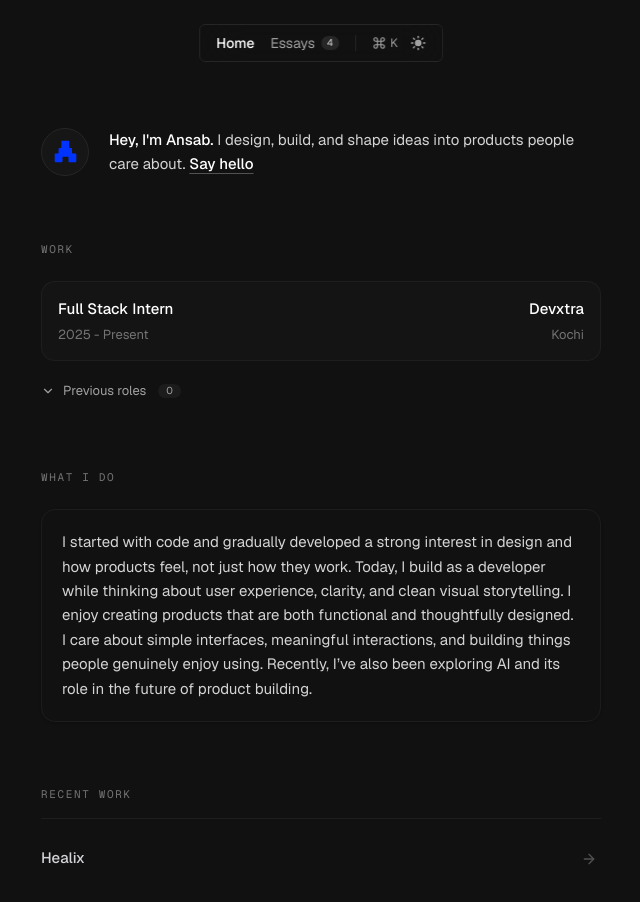
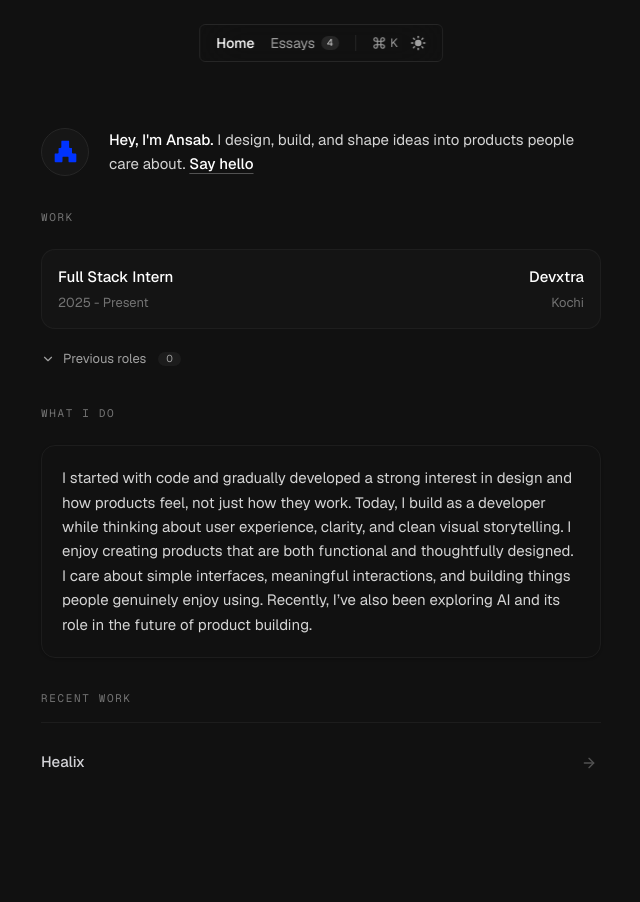
Before and after one commit to ansabazys/portfolio, a Next.js app: page / in a window 1280 px wide. Shown: the top 902 px of the page, without its empty margins (319-959 px from the left). Built offline with nearby package versions, Linux system fonts and the light colour scheme.

Commit message:
fix(layout): layout changed

```diff
--- a/src/app/page.tsx
+++ b/src/app/page.tsx
@@ -6,10 +6,10 @@ import { ArrowRight, ChevronDown } from "lucide-react";
 export default function Home() {
   return (
     <main className="min-h-screen bg-[#FAFAFA] dark:bg-[#111111] text-neutral-600 dark:text-[#A1A1AA] flex justify-center px-4 sm:px-6 pt-32 pb-32 font-sans selection:bg-neutral-200 dark:selection:bg-neutral-800 transition-colors">
-      <div className="w-full max-w-[560px] flex flex-col gap-16">
+      <div className="w-full max-w-[560px] flex flex-col gap-8">
         {/* Profile Section */}
         <section className="flex gap-5 items-start">
-          <div className="w-12 h-12 rounded-full overflow-hidden shrink-0 bg-neutral-200 dark:bg-[#161616] border border-neutral-300 dark:border-neutral-800 flex items-center justify-center transition-colors">
+          <div className="w-12 h-12 rounded-full overflow-hidden shrink-0  dark:bg-[#161616] border border-neutral-300 dark:border-neutral-800 flex items-center justify-center transition-colors">
             <Image src={Logo} width={23} alt="A" />
           </div>
           <p className="text-[15px] leading-relaxed text-neutral-600 dark:text-neutral-300 transition-colors">
@@ -28,7 +28,7 @@ export default function Home() {
 
         {/* WORK Section */}
         <section className="flex flex-col gap-6">
-          <h2 className="text-[11px] font-mono tracking-[0.15em] text-neutral-500 uppercase">
+          <h2 className="text-[11px] font-mono tracking-[0.15em]  text-neutral-500 uppercase">
             Work
           </h2>
           <div className="flex flex-col gap-4">
```
